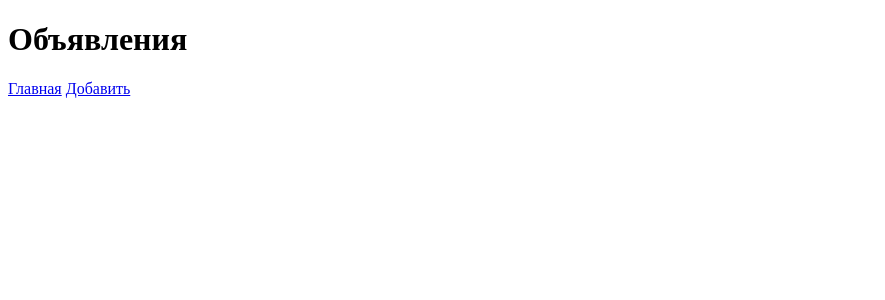
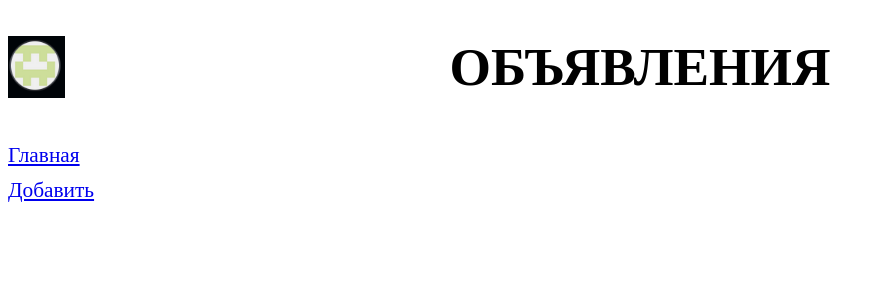
Before and after one commit to TimBik/simplesite, a Django app: page /bboard/ in a window 1280 px wide. Shown: the top 300 px of the page, without its empty margins (0-885 px from the left). Run offline with Django 5.2, Linux system fonts and the light colour scheme; data that the repository does not hold is empty.

Commit message:
add more style. add static files(style.css + bg.png)

```diff
--- /dev/null
+++ b/bboard/static/bboard/style.css
@@ -0,0 +1,21 @@
+header h1 {
+    font-size: 40pt;
+    text-transform: uppercase;
+    text-align: center;
+    background: url("bg.png") left / auto 100% no-repeat;
+}
+
+nav {
+    font-size: 16pt;
+    width: 150pt;
+    float: left;
+}
+
+nav a {
+    display: block;
+    margin: 10px 0px;
+}
+
+section {
+    margin-left: 170px;
+}
--- a/templates/layout/basic.html
+++ b/templates/layout/basic.html
@@ -1,3 +1,5 @@
+{% load static %}
+
 <!DOCTYPE html>
 <html>
 <head>
@@ -5,6 +7,8 @@
     <title>
         {% block title %} Главная {% endblock %} :: Доска объявлений
     </title>
+    <link rel="stylesheet" type="text/css"
+    href="{% static 'bboard/style.css' %}">
 </head>
 <body>
 <header>
```
Also changed, not shown: bboard/static/bboard/bg.png (added).
